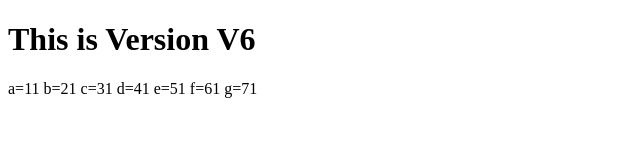
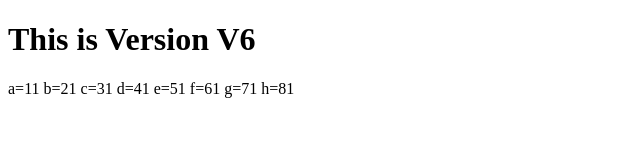
Before and after one commit to shivam0786tab/git, a plain HTML site: page index.html in a window 1280 px wide. Shown: the full height of the page, 0-640 px from the left. Drawn offline with Linux system fonts and the light colour scheme.

Commit message:
added h var

```diff
--- a/index.html
+++ b/index.html
@@ -15,6 +15,7 @@
     e=51
     f=61
     g=71
+    h=81
 
 </body>
 </html>
```
